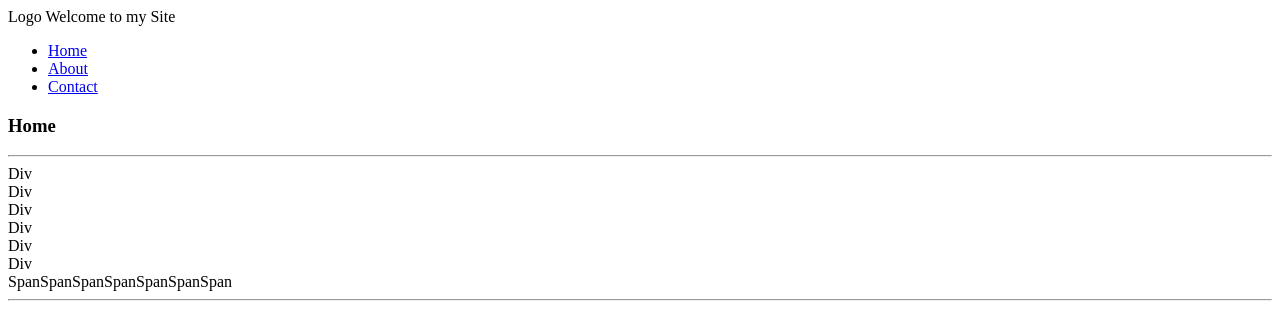
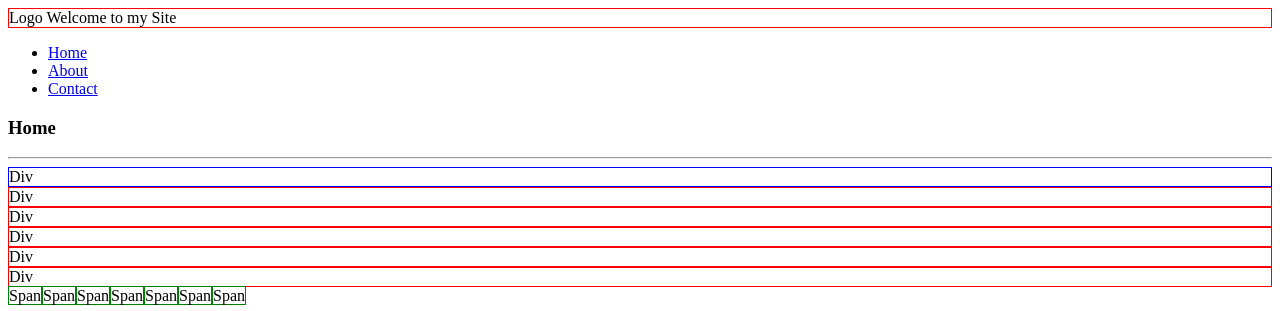
Before and after one commit to ron63guyton/resume, a plain HTML site: page index.html in a window 1280 px wide. Shown: the top 311 px of the page. Drawn offline with Linux system fonts and the light colour scheme.

Commit message:
Update index.html

```diff
--- a/index.html
+++ b/index.html
@@ -1,3 +1,26 @@
+<!DOCTYPE html>
+<html lang="en">
+<head>
+  <meta charset="UTF-8">
+  <meta http-equiv="X-UA-Compatible" content="IE=edge">
+  <meta name="viewport" content="width=device-width, initial-scale=1.0">
+  <title>first web page1</title>
+  <head>
+    <style>
+    div {
+      border: 1px solid red;
+    }
+
+    .one {
+      border: 1px solid blue;
+    }
+
+    span {
+      border: 1px solid green;
+    }
+  </style>
+    <title>Resume</title>
+  </head>
 <body>
   <header>
     <div>Logo Welcome to my Site</div>
@@ -28,3 +51,4 @@
 </footer>
 <!-- Add more real content -->
   </body>
+  </html>
```
